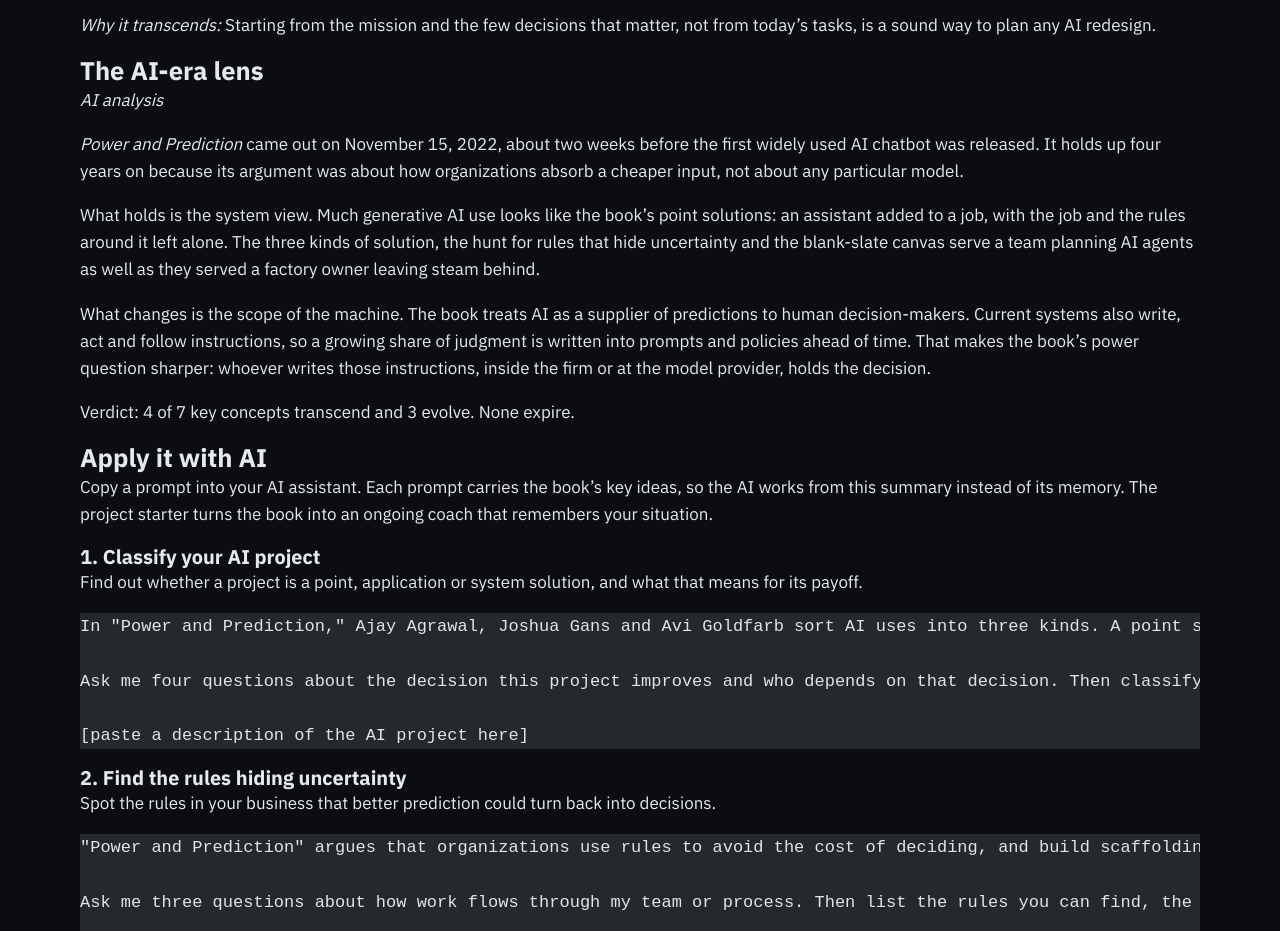
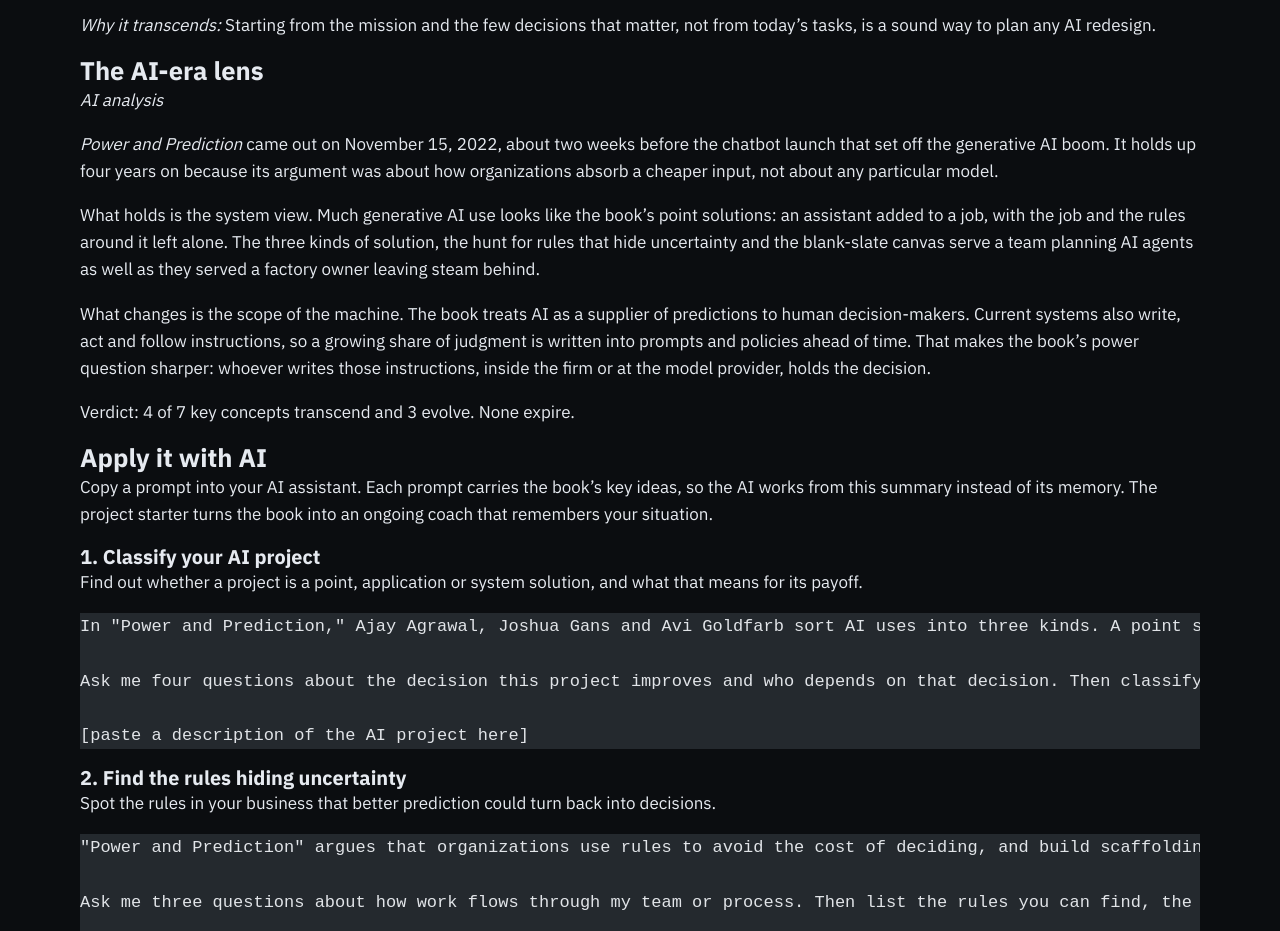
Before and after one commit to stationsix/365-books, an Astro site: page /365-books/books/power-and-prediction in a window 1280 px wide. Shown: the part 2640-3571 px from the top of the page. Built offline with nearby package versions, Linux system fonts and the light colour scheme; Astro itself is replaced by a stand-in of ours; some packages are replaced by stand-ins of ours; code samples lack their colours.

Commit message:
Power and Prediction: tighten the lens's dating line
Co-Authored-By: Claude Opus 5.5 <noreply@anthropic.com>
Claude-Session: https://claude.ai/code/session_018mYbBS6GosLa2ntJ6sg9LK

```diff
--- a/src/content/books/power-and-prediction.md
+++ b/src/content/books/power-and-prediction.md
@@ -102,7 +102,7 @@ The AI systems discovery canvas has three steps: state the mission, reduce the b
 
 *AI analysis*
 
-*Power and Prediction* came out on November 15, 2022, about two weeks before the first widely used AI chatbot was released. It holds up four years on because its argument was about how organizations absorb a cheaper input, not about any particular model.
+*Power and Prediction* came out on November 15, 2022, about two weeks before the chatbot launch that set off the generative AI boom. It holds up four years on because its argument was about how organizations absorb a cheaper input, not about any particular model.
 
 What holds is the system view. Much generative AI use looks like the book's point solutions: an assistant added to a job, with the job and the rules around it left alone. The three kinds of solution, the hunt for rules that hide uncertainty and the blank-slate canvas serve a team planning AI agents as well as they served a factory owner leaving steam behind.
 
```
